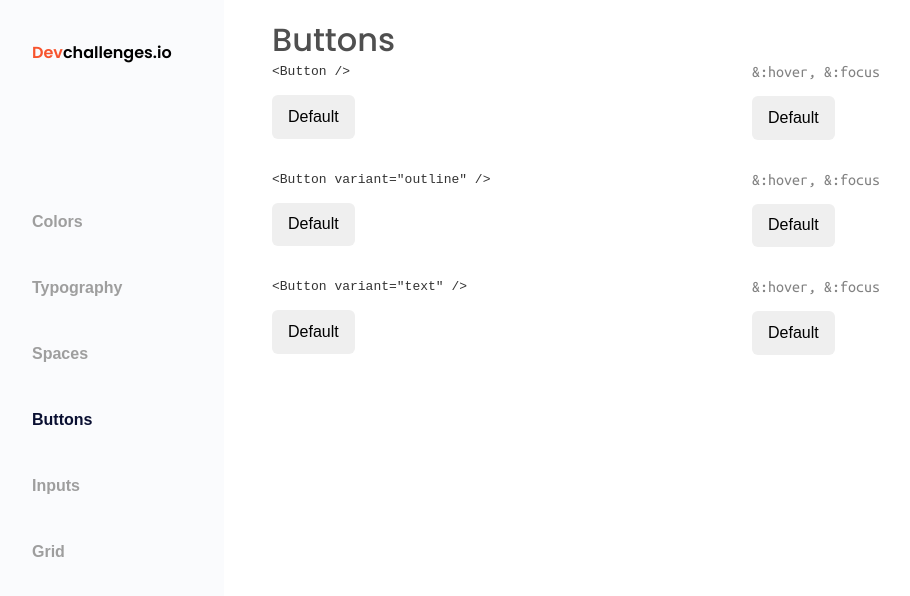
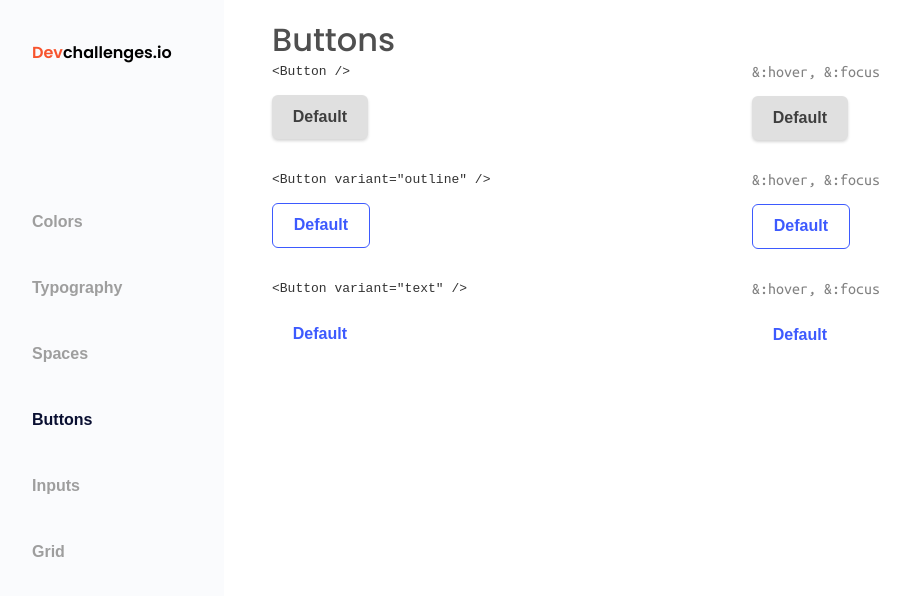
Before and after one commit to gabycode/buttonComponent, a React (Vite) app: page / in a window 1280 px wide. Shown: the top 596 px of the page, without its empty margins (0-910 px from the left). Built offline with nearby package versions, Linux system fonts and the light colour scheme.

Commit message:
button component styling

```diff
--- a/src/App.css
+++ b/src/App.css
@@ -113,12 +113,52 @@
 
 button {
   margin-top: 1em;
-  padding: 0.8em 1em;
+  padding: 0.8em 1.3em;
   border-radius: 6px;
   font-family: "Noto Sans JP", sans-serif;
   font-size: 16px;
   border: none;
   cursor: pointer;
+  font-weight: 600;
+  transition: 0.2s;
+}
+
+/* BUTTON NORMAL */
+
+button.normal {
+  background-color: #e0e0e0;
+  color: #3f3f3f;
+  box-shadow: 0px 2px 3px rgba(51, 51, 51, 0.2);
+}
+
+button.normal:hover,
+button.normal:focus {
+  background-color: #aeaeae;
+}
+
+/* BUTTON OUTLINE */
+
+button.outline {
+  background-color: transparent;
+  border: 1px solid #3d5afe;
+  color: #3d5afe;
+}
+
+button.outline:hover,
+button.outline:focus {
+  background-color: #2962ff1a;
+}
+
+/* BUTTON OUTLINE */
+
+button.text {
+  background-color: transparent;
+  color: #3d5afe;
+}
+
+button.text:hover,
+button.text:focus {
+  background-color: #2962ff1a;
 }
 
 .btns-container {
```
